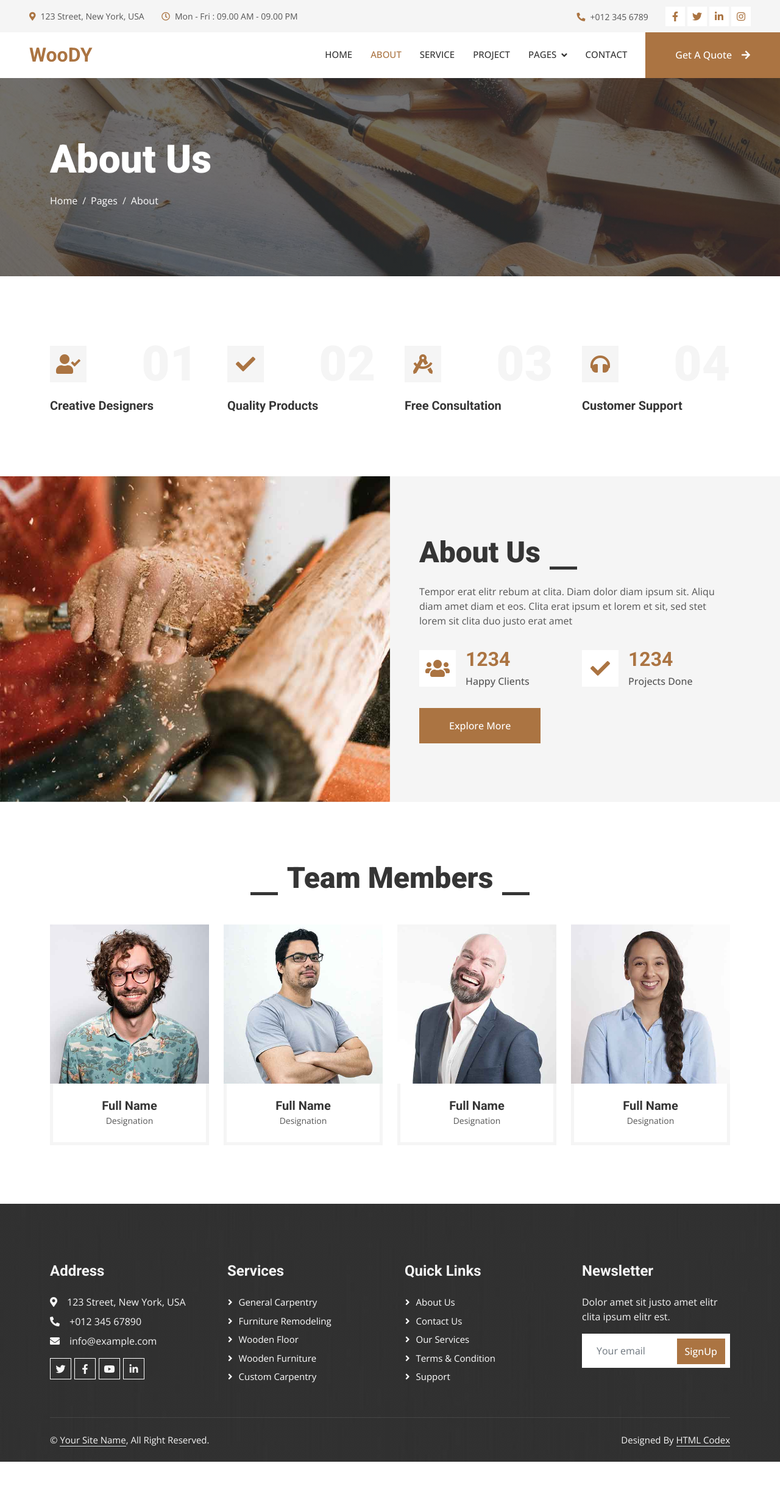
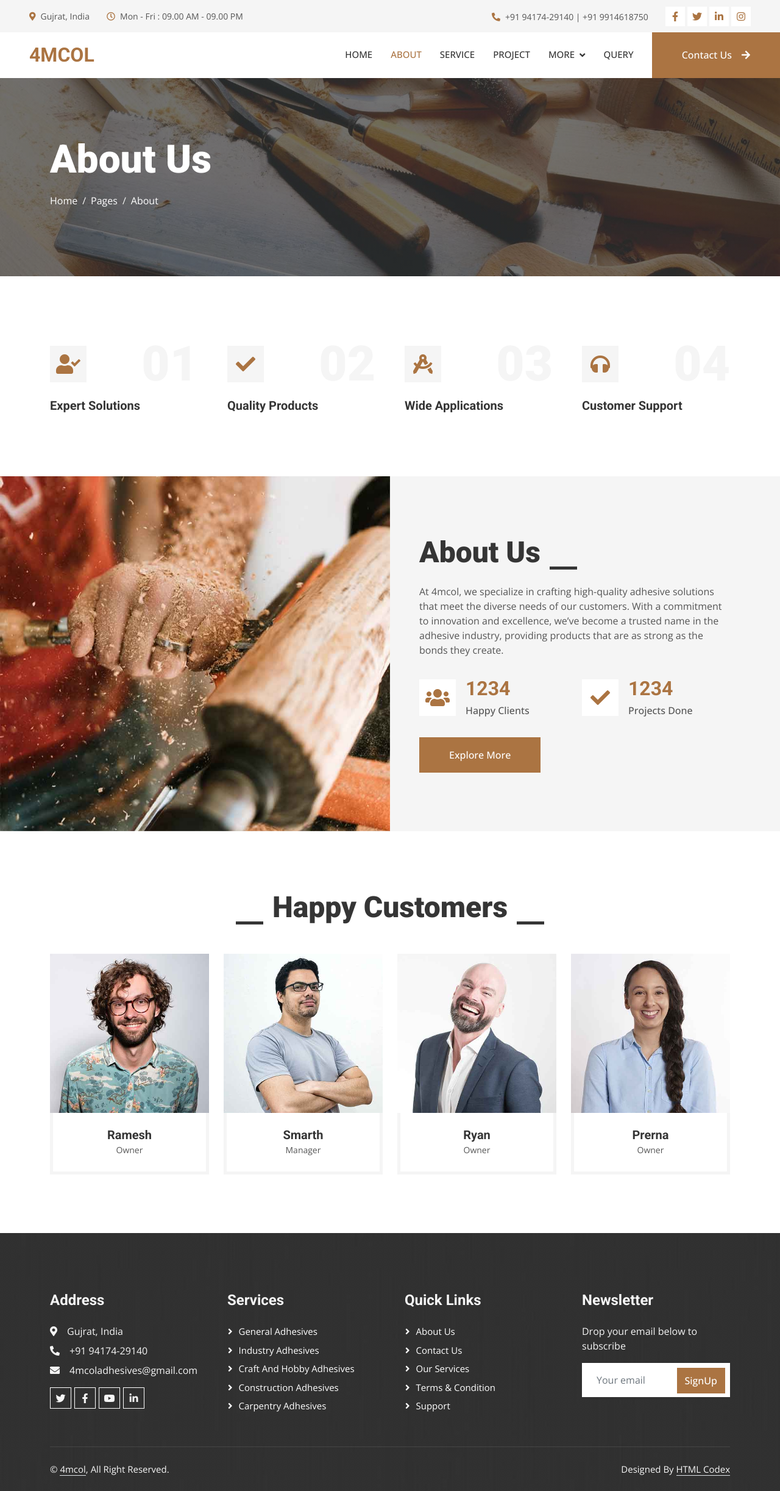
Before and after one commit to hitengarg4444/4mcol, a plain HTML site: page about.html in a window 1280 px wide. Shown: the whole page at 61% size. Before the commit the page ends 2397 px from the top, so only its background shows below. Drawn offline with nearby package versions, Linux system fonts and the light colour scheme.

Commit message:
Add files via upload

```diff
--- a/about.html
+++ b/about.html
@@ -3,13 +3,13 @@
 
 <head>
     <meta charset="utf-8">
-    <title>Woody - Carpenter Website Template</title>
+    <title>4mcol</title>
     <meta content="width=device-width, initial-scale=1.0" name="viewport">
     <meta content="" name="keywords">
     <meta content="" name="description">
 
     <!-- Favicon -->
-    <link href="img/favicon.ico" rel="icon">
+    <link href="img/favicon.png" rel="icon">
 
     <!-- Google Web Fonts -->
     <link rel="preconnect" href="https://fonts.googleapis.com">
@@ -48,7 +48,7 @@
             <div class="col-lg-7 px-5 text-start">
                 <div class="h-100 d-inline-flex align-items-center py-3 me-4">
                     <small class="fa fa-map-marker-alt text-primary me-2"></small>
-                    <small>123 Street, New York, USA</small>
+                    <small>Gujrat, India</small>
                 </div>
                 <div class="h-100 d-inline-flex align-items-center py-3">
                     <small class="far fa-clock text-primary me-2"></small>
@@ -58,7 +58,7 @@
             <div class="col-lg-5 px-5 text-end">
                 <div class="h-100 d-inline-flex align-items-center py-3 me-4">
                     <small class="fa fa-phone-alt text-primary me-2"></small>
-                    <small>+012 345 6789</small>
+                    <small>+91 94174-29140 | +91 9914618750</small>
                 </div>
                 <div class="h-100 d-inline-flex align-items-center">
                     <a class="btn btn-sm-square bg-white text-primary me-1" href=""><i class="fab fa-facebook-f"></i></a>
@@ -75,7 +75,7 @@
     <!-- Navbar Start -->
     <nav class="navbar navbar-expand-lg bg-white navbar-light sticky-top p-0">
         <a href="index.html" class="navbar-brand d-flex align-items-center px-4 px-lg-5">
-            <h2 class="m-0 text-primary">WooDY</h2>
+            <h2 class="m-0 text-primary">4MCOL</h2>
         </a>
         <button type="button" class="navbar-toggler me-4" data-bs-toggle="collapse" data-bs-target="#navbarCollapse">
             <span class="navbar-toggler-icon"></span>
@@ -87,18 +87,18 @@
                 <a href="service.html" class="nav-item nav-link">Service</a>
                 <a href="project.html" class="nav-item nav-link">Project</a>
                 <div class="nav-item dropdown">
-                    <a href="#" class="nav-link dropdown-toggle" data-bs-toggle="dropdown">Pages</a>
+                    <a href="#" class="nav-link dropdown-toggle" data-bs-toggle="dropdown">More</a>
                     <div class="dropdown-menu fade-up m-0">
-                        <a href="feature.html" class="dropdown-item">Feature</a>
-                        <a href="quote.html" class="dropdown-item">Free Quote</a>
+                        <a href="feature.html" class="dropdown-item">Why us</a>
+                        <!-- <a href="quote.html" class="dropdown-item">Free Quote</a> -->
                         <a href="team.html" class="dropdown-item">Our Team</a>
                         <a href="testimonial.html" class="dropdown-item">Testimonial</a>
-                        <a href="404.html" class="dropdown-item">404 Page</a>
+                        <!-- <a href="404.html" class="dropdown-item">404 Page</a> -->
                     </div>
                 </div>
-                <a href="contact.html" class="nav-item nav-link">Contact</a>
+                <a href="contact.html" class="nav-item nav-link">Query</a>
             </div>
-            <a href="" class="btn btn-primary py-4 px-lg-5 d-none d-lg-block">Get A Quote<i class="fa fa-arrow-right ms-3"></i></a>
+            <a href="" class="btn btn-primary py-4 px-lg-5 d-none d-lg-block">Contact Us<i class="fa fa-arrow-right ms-3"></i></a>
         </div>
     </nav>
     <!-- Navbar End -->
@@ -131,7 +131,7 @@
                         </div>
                         <h1 class="display-1 text-light mb-0">01</h1>
                     </div>
-                    <h5>Creative Designers</h5>
+                    <h5>Expert Solutions</h5>
                 </div>
                 <div class="col-md-6 col-lg-3 wow fadeIn" data-wow-delay="0.3s">
                     <div class="d-flex align-items-center justify-content-between mb-2">
@@ -149,7 +149,7 @@
                         </div>
                         <h1 class="display-1 text-light mb-0">03</h1>
                     </div>
-                    <h5>Free Consultation</h5>
+                    <h5>Wide Applications</h5>
                 </div>
                 <div class="col-md-6 col-lg-3 wow fadeIn" data-wow-delay="0.7s">
                     <div class="d-flex align-items-center justify-content-between mb-2">
@@ -181,7 +181,7 @@
                         <div class="section-title text-start">
                             <h1 class="display-5 mb-4">About Us</h1>
                         </div>
-                        <p class="mb-4 pb-2">Tempor erat elitr rebum at clita. Diam dolor diam ipsum sit. Aliqu diam amet diam et eos. Clita erat ipsum et lorem et sit, sed stet lorem sit clita duo justo erat amet</p>
+                        <p class="mb-4 pb-2">At 4mcol, we specialize in crafting high-quality adhesive solutions that meet the diverse needs of our customers. With a commitment to innovation and excellence, we’ve become a trusted name in the adhesive industry, providing products that are as strong as the bonds they create.</p>
                         <div class="row g-4 mb-4 pb-2">
                             <div class="col-sm-6 wow fadeIn" data-wow-delay="0.1s">
                                 <div class="d-flex align-items-center">
@@ -219,7 +219,7 @@
  <div class="container-xxl py-5">
     <div class="container">
         <div class="section-title text-center">
-                <h1 class="display-5 mb-5">Team Members</h1>
+            <h1 class="display-5 mb-5">Happy Customers</h1>
         </div>
         <div class="row g-4">
             <div class="col-lg-3 col-md-6 wow fadeInUp" data-wow-delay="0.1s">
@@ -233,8 +233,8 @@
                         </div>
                     </div>
                     <div class="text-center border border-5 border-light border-top-0 p-4">
-                            <h5 class="mb-0">Full Name</h5>
-                            <small>Designation</small>
+                        <h5 class="mb-0">Ramesh</h5>
+                        <small>Owner</small>
                     </div>
                 </div>
             </div>
@@ -249,8 +249,8 @@
                         </div>
                     </div>
                     <div class="text-center border border-5 border-light border-top-0 p-4">
-                            <h5 class="mb-0">Full Name</h5>
-                            <small>Designation</small>
+                        <h5 class="mb-0">Smarth</h5>
+                        <small>Manager</small>
                     </div>
                 </div>
             </div>
@@ -265,8 +265,8 @@
                         </div>
                     </div>
                     <div class="text-center border border-5 border-light border-top-0 p-4">
-                            <h5 class="mb-0">Full Name</h5>
-                            <small>Designation</small>
+                        <h5 class="mb-0">Ryan</h5>
+                        <small>Owner</small>
                     </div>
                 </div>
             </div>
@@ -281,8 +281,8 @@
                         </div>
                     </div>
                     <div class="text-center border border-5 border-light border-top-0 p-4">
-                            <h5 class="mb-0">Full Name</h5>
-                            <small>Designation</small>
+                        <h5 class="mb-0">Prerna</h5>
+                        <small>Owner</small>
                     </div>
                 </div>
             </div>
@@ -298,9 +298,9 @@
         <div class="row g-5">
             <div class="col-lg-3 col-md-6">
                 <h4 class="text-light mb-4">Address</h4>
-                    <p class="mb-2"><i class="fa fa-map-marker-alt me-3"></i>123 Street, New York, USA</p>
-                    <p class="mb-2"><i class="fa fa-phone-alt me-3"></i>+012 345 67890</p>
-                    <p class="mb-2"><i class="fa fa-envelope me-3"></i>info@example.com</p>
+                <p class="mb-2"><i class="fa fa-map-marker-alt me-3"></i>Gujrat, India</p>
+                <p class="mb-2"><i class="fa fa-phone-alt me-3"></i>+91 94174-29140</p>
+                <p class="mb-2"><i class="fa fa-envelope me-3"></i>4mcoladhesives@gmail.com</p>
                 <div class="d-flex pt-2">
                     <a class="btn btn-outline-light btn-social" href=""><i class="fab fa-twitter"></i></a>
                     <a class="btn btn-outline-light btn-social" href=""><i class="fab fa-facebook-f"></i></a>
@@ -310,11 +310,11 @@
             </div>
             <div class="col-lg-3 col-md-6">
                 <h4 class="text-light mb-4">Services</h4>
-                    <a class="btn btn-link" href="">General Carpentry</a>
-                    <a class="btn btn-link" href="">Furniture Remodeling</a>
-                    <a class="btn btn-link" href="">Wooden Floor</a>
-                    <a class="btn btn-link" href="">Wooden Furniture</a>
-                    <a class="btn btn-link" href="">Custom Carpentry</a>
+                <a class="btn btn-link" href="">General Adhesives</a>
+                <a class="btn btn-link" href="">Industry Adhesives</a>
+                <a class="btn btn-link" href="">Craft and hobby Adhesives</a>
+                <a class="btn btn-link" href="">Construction Adhesives</a>
+                <a class="btn btn-link" href="">Carpentry Adhesives</a>
             </div>
             <div class="col-lg-3 col-md-6">
                 <h4 class="text-light mb-4">Quick Links</h4>
@@ -326,7 +326,7 @@
             </div>
             <div class="col-lg-3 col-md-6">
                 <h4 class="text-light mb-4">Newsletter</h4>
-                    <p>Dolor amet sit justo amet elitr clita ipsum elitr est.</p>
+                <p>Drop your email below to subscribe</p>
                 <div class="position-relative mx-auto" style="max-width: 400px;">
                     <input class="form-control border-0 w-100 py-3 ps-4 pe-5" type="text" placeholder="Your email">
                     <button type="button" class="btn btn-primary py-2 position-absolute top-0 end-0 mt-2 me-2">SignUp</button>
@@ -338,7 +338,7 @@
         <div class="copyright">
             <div class="row">
                 <div class="col-md-6 text-center text-md-start mb-3 mb-md-0">
-                        &copy; <a class="border-bottom" href="#">Your Site Name</a>, All Right Reserved.
+                    &copy; <a class="border-bottom" href="#">4mcol</a>, All Right Reserved.
                 </div>
                 <div class="col-md-6 text-center text-md-end">
                     <!--/*** This template is free as long as you keep the footer author’s credit link/attribution link/backlink. If you'd like to use the template without the footer author’s credit link/attribution link/backlink, you can purchase the Credit Removal License from "https://htmlcodex.com/credit-removal". Thank you for your support. ***/-->
```
Also changed, not shown: 404.html (+7 -7 lines), contact.html (+21 -21 lines), feature.html (+6 -7 lines), project.html (+19 -19 lines), quote.html (+6 -7 lines), service.html (+30 -28 lines), team.html (+6 -6 lines), testimonial.html (+6 -6 lines). Lines whose indentation alone changed are shown as unchanged.
